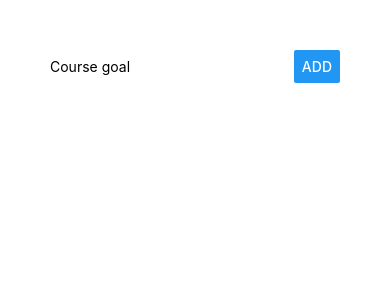
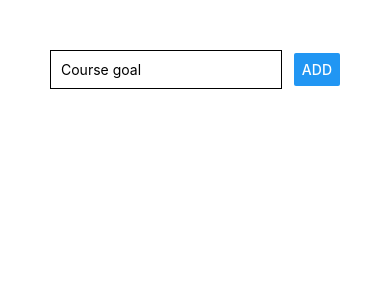
Before and after one commit to wechuli/react_native, a React Native app in the folder rn-complete-guide/: screen / in a window 390 px wide. Shown: the top 300 px of the page. Built offline with nearby package versions, Linux system fonts and the light colour scheme.

Commit message:
add more styles to input

```diff
--- a/rn-complete-guide/App.js
+++ b/rn-complete-guide/App.js
@@ -47,11 +47,5 @@ export default function App() {
 const styles = StyleSheet.create({
   screen: {
     padding: 50
-  },
-  input: {
-    width: "80%",
-    borderColor: "black",
-    borderWidth: 1,
-    padding: 10
   }
 });
--- a/rn-complete-guide/components/GoalInput.js
+++ b/rn-complete-guide/components/GoalInput.js
@@ -1,8 +1,8 @@
 import React from "react";
 import { View, TextInput, Button, StyleSheet } from "react-native";
 
-const GoalInput = (props) => {
-    const {handleInputChange,handleSubmitGoal,enteredGoal} = props;
+const GoalInput = props => {
+  const { handleInputChange, handleSubmitGoal, enteredGoal } = props;
   return (
     <View style={styles.inputContainer}>
       <TextInput
@@ -20,6 +20,12 @@ const styles = {
     flexDirection: "row",
     justifyContent: "space-between",
     alignItems: "center"
+  },
+  input: {
+    width: "80%",
+    borderColor: "black",
+    borderWidth: 1,
+    padding: 10
   }
 };
 
```
